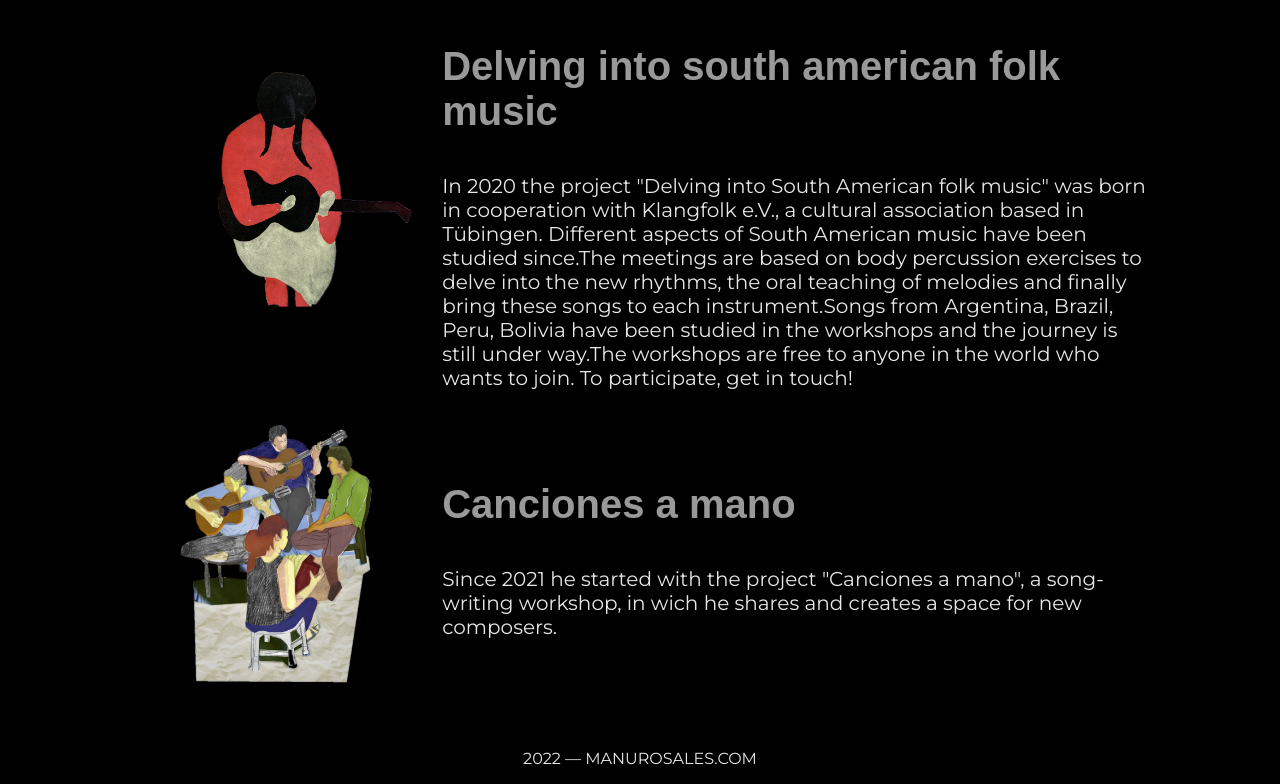
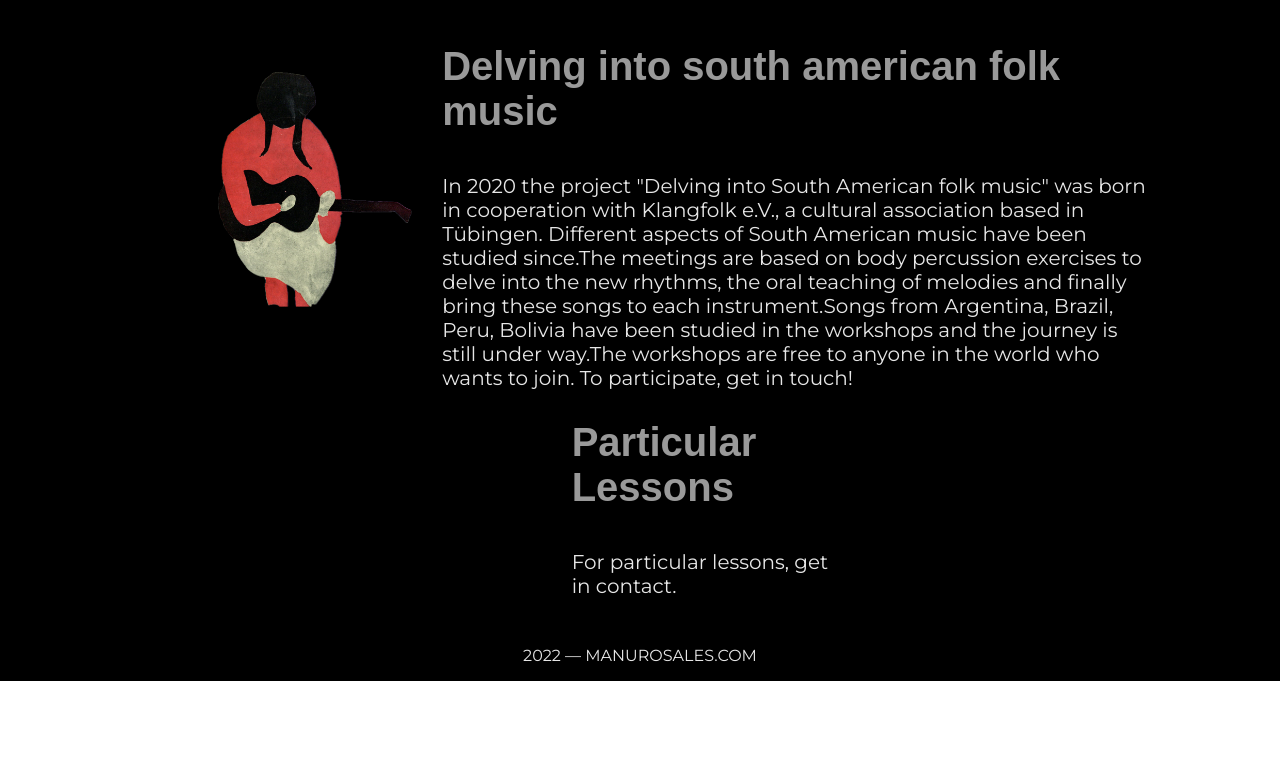
Before and after one commit to ManuRosales/manurosales.github.io, a Jekyll site: the page built from workshops.markdown, in a window 1280 px wide and 900 px high, scrolled down 338 px, cut to the strip 116-900 px from the top of the window. Built offline with Jekyll 4.4.1, drawn with Linux system fonts in a browser that asks for light colours; nearby versions of some CDN libraries; some web fonts are replaced; after the commit the page ends 1135 px from its top, so only the background shows below that.

Commit message:
Updated Workshops

```diff
--- a/workshops.markdown
+++ b/workshops.markdown
@@ -16,11 +16,9 @@ workshops:
     and the journey is still under way.
   - The workshops are free to anyone in the world who wants to join. To participate,
     get in touch!
-- title: Canciones a mano
-  image: "/uploads/workshop-canciones.png"
-  description:
-  - Since 2021 he started with the project "Canciones a mano", a song-writing workshop,
-    in wich he shares and creates a space for new composers.
+- title: Particular Lessons
+  image:
+  description: 'For particular lessons, get in contact. '
 layout: workshops
 ---
 
```
